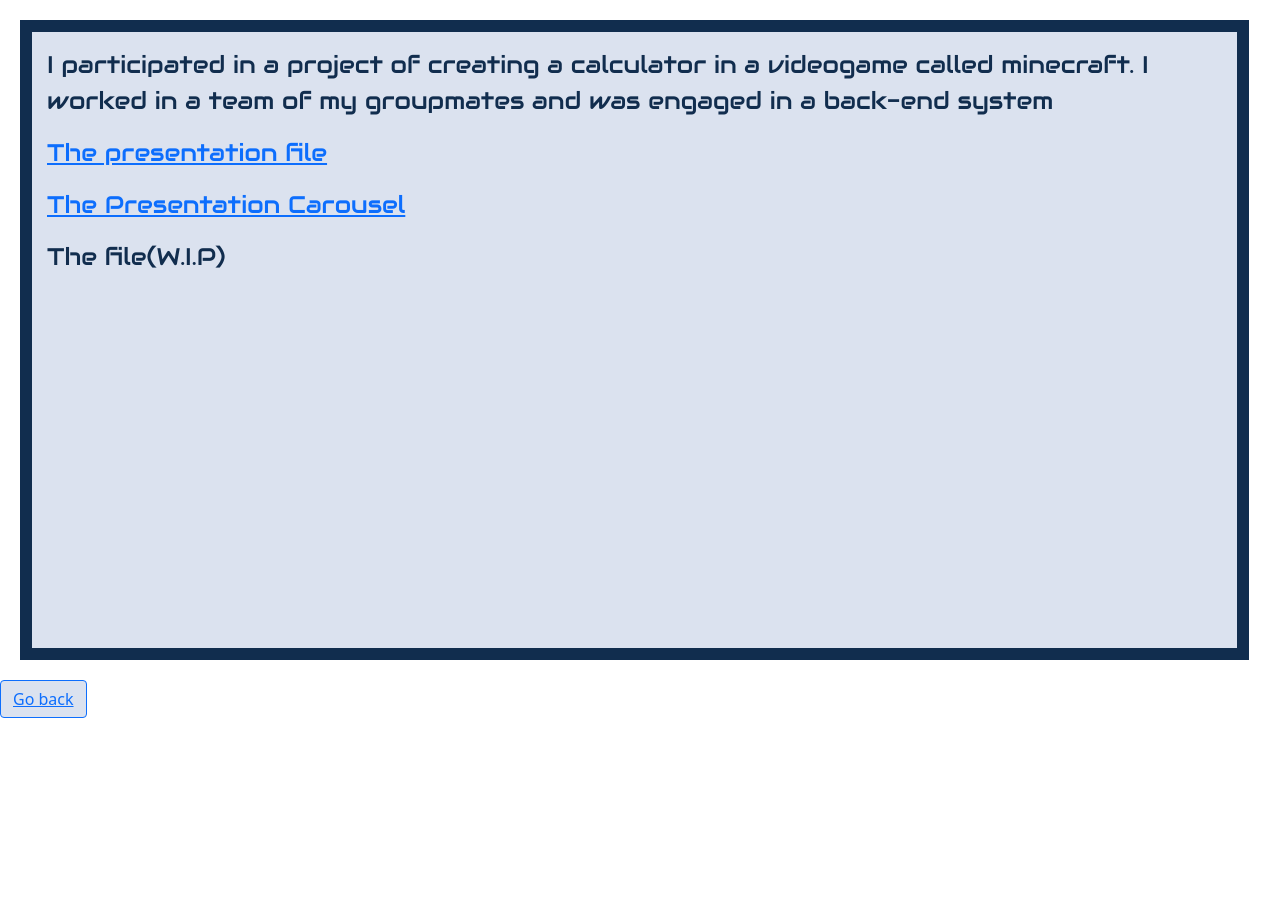
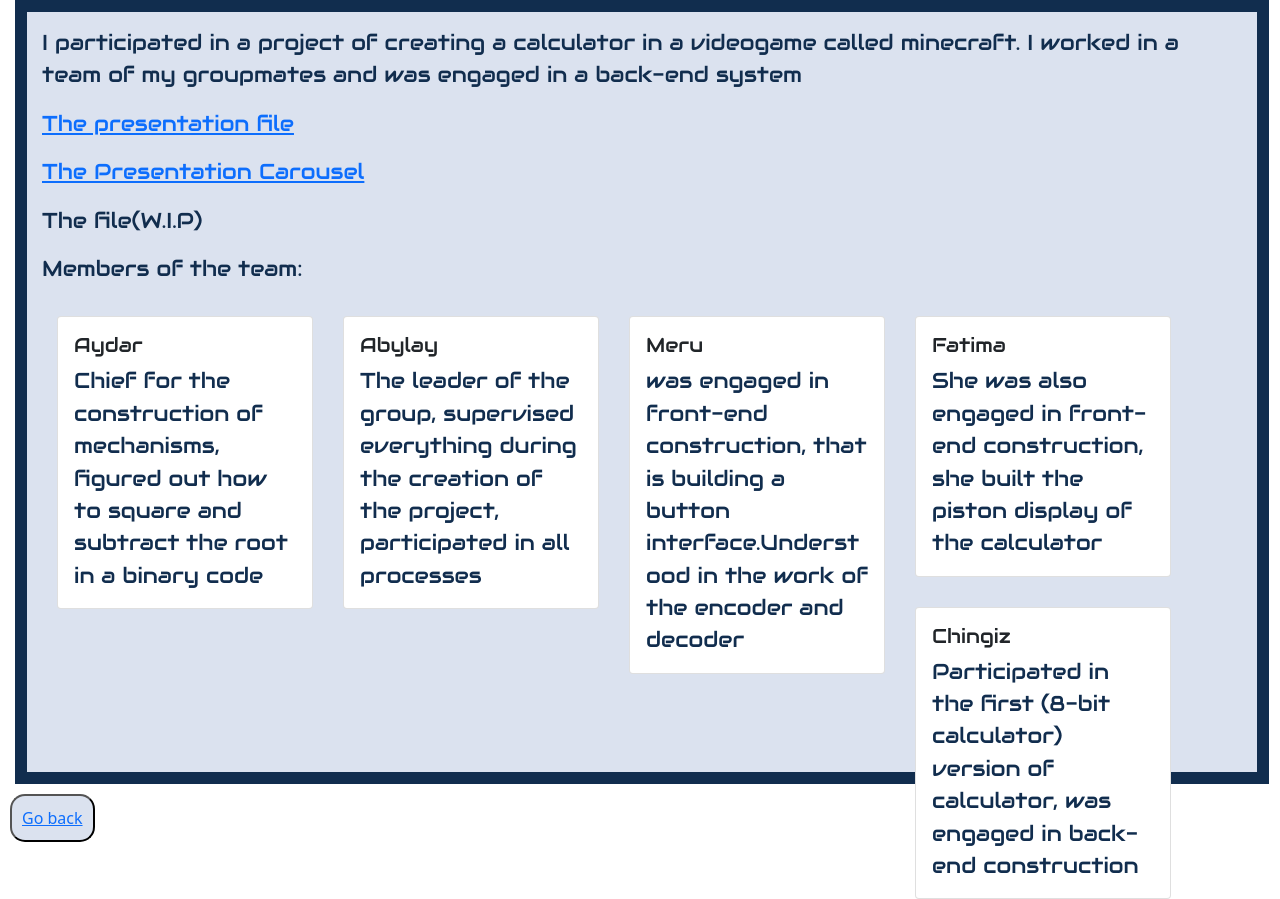
Before and after one commit to P1zzApple/Portfolio, a plain HTML site: page projects.html in a window 1280 px wide. Before the commit the page ends 800 px from the top, so only its background shows below. Drawn offline with nearby package versions, Linux system fonts and the light colour scheme.

Commit message:
Update projects.html

```diff
--- a/projects.html
+++ b/projects.html
@@ -6,16 +6,52 @@
 		<link rel="shortcut icon" href="Thumbnail.png" type="image/x-icon">
 		<link href="https://cdn.jsdelivr.net/npm/bootstrap@5.1.3/dist/css/bootstrap.min.css" rel="stylesheet">
 		<script src="https://cdn.jsdelivr.net/npm/bootstrap@5.1.3/dist/js/bootstrap.bundle.min.js"></script>
+		<!--LINK JQUERY-->
+	  	<script type="text/javascript" src="jquery-3.3.1.js"></script>
 		<title>My projects</title>
 	</head>
 <body>
-	<div class="sliva">
+	<div class="sliva-for-p">
 		<p>I participated in a project of creating a calculator in a videogame called minecraft. I worked in a team of my groupmates and was engaged in a back-end system</p>
 				<p><a href="./photos/14_calc.pdf" download>The presentation file</a></p>
 				<p><a href="carousel.html">The Presentation Carousel</a></p>
 				<p>The file(W.I.P)</p>
+				<p>Members of the team:</p>
+				<div class="card cardliner" style="width: 16rem;">
+  					<div class="card-body">
+    					<h5 class="card-title">Aydar</h5>
+    					<p class="card-text">Chief for the construction of mechanisms, figured out how to square and subtract the root in a binary code
+						</p>
+  					</div>
+				</div>
+				<div class="card cardliner" style="width: 16rem;">
+  					<div class="card-body">
+    					<h5 class="card-title">Abylay</h5>
+    					<p class="card-text">The leader of the group, supervised everything during the
+						creation of the project, participated in all processes</p>
+  					</div>
+				</div>
+				<div class="card cardliner" style="width: 16rem;">
+  					<div class="card-body">
+    					<h5 class="card-title">Meru</h5>
+    					<p class="card-text">was engaged in front-end construction, that is building a button interface.Understood in the work of the encoder and decoder</p>
+  					</div>
+				</div>
+				<div class="card cardliner" style="width: 16rem;">
+  					<div class="card-body">
+    					<h5 class="card-title">Fatima</h5>
+    					<p class="card-text">She was also engaged in front-end construction, she built the piston display of the calculator</p>
+  					</div>
+				</div>
+				<div class="card cardliner" style="width: 16rem;">
+  					<div class="card-body">
+    					<h5 class="card-title">Chingiz</h5>
+    					<p class="card-text">Participated in the first (8-bit calculator) version of calculator, was engaged in back-end construction</p>
+  					</div>
+				</div>
 	</div>
-	<button type="button" class="btn btn-primary" style="background-color: #DBE2EF;"><a href="index.html">Go back</a></button>
+	<button class="go-back" style="background-color: #DBE2EF;"><a href="index.html">Go back</a></button>
+	<script src="js.js"></script>
 </div>
 </body>
 </html>
```
